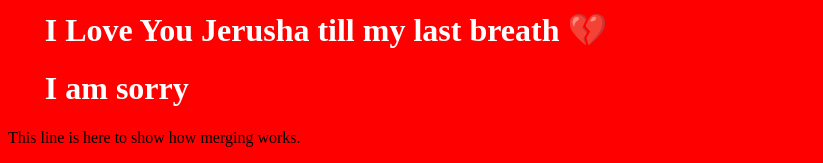
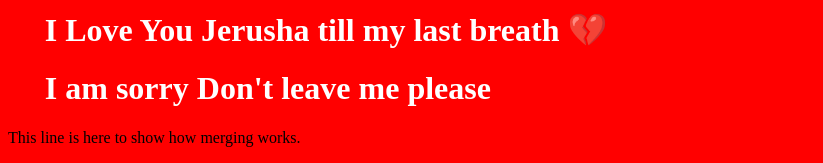
Before and after one commit to Royson-k-fernandes/hello-hello, a plain HTML site: page index.html in a window 1280 px wide. Shown: the part 1056-1219 px from the top of the page, without its empty margins (0-823 px from the left). Drawn offline with Linux system fonts and the light colour scheme.

Commit message:
Update index.html

```diff
--- a/index.html
+++ b/index.html
@@ -12,7 +12,7 @@
     <p>Lorem ipsum dolor sit amet consectetur adipisicing elit. Sequi.</p>
     <div><img src="./logo.jpg" alt="logo" style="width: 100%; max-width: 540px;"></div>
     <h1>I Love You Jerusha till my last breath 💔</h1>
-    <h1>I am sorry</h1>
+    <h1>I am sorry Don't leave me please</h1>
 
     <p>This line is here to show how merging works.</p>
 </body>
```
